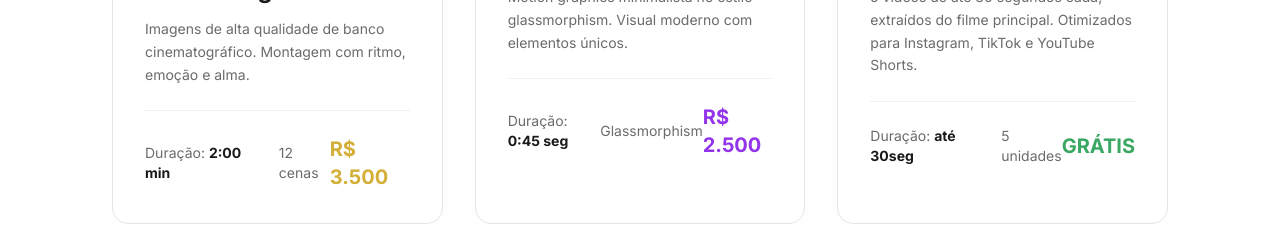
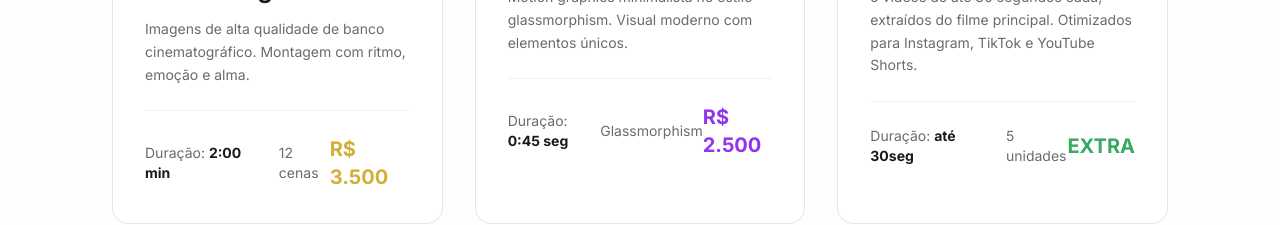
Before and after one commit to gnnss777/waid, a React (Vite) app in the folder waid/: page / in a window 1280 px wide. Shown: the part 1200-1425 px from the top of the page. Built offline with nearby package versions, Linux system fonts and the light colour scheme.

Commit message:
Remove GRÁTIS from shorts card

```diff
--- a/waid/src/App.tsx
+++ b/waid/src/App.tsx
@@ -268,7 +268,7 @@ function App() {
                 <span>Duração: <strong className="text-[#1A1A1A]">até 30seg</strong></span>
                 <span>5 unidades</span>
               </div>
-              <div className="text-xl font-bold text-[#3AA862]">GRÁTIS</div>
+              <div className="text-xl font-bold text-[#3AA862]">EXTRA</div>
             </div>
           </div>
         </div>
```
